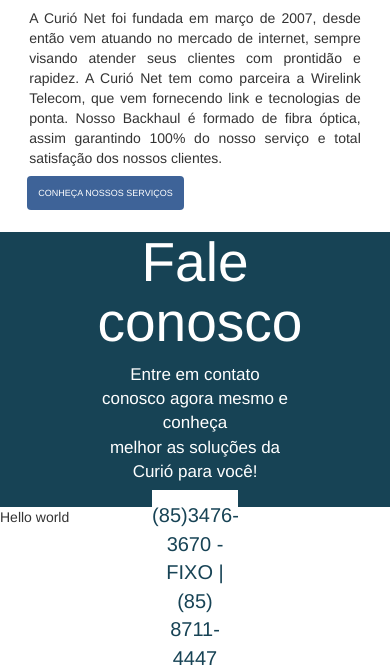
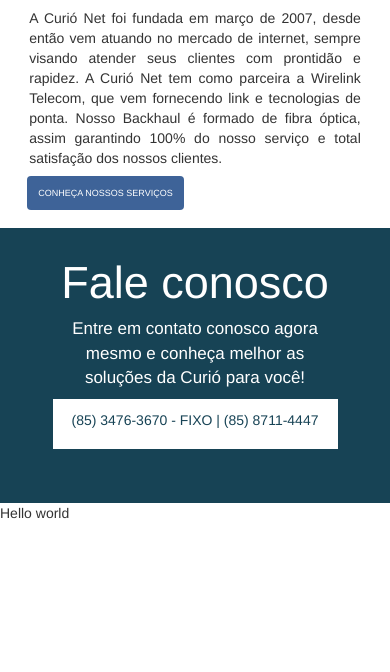
Before and after one commit to ITEVA/curioNet, a PHP site: page / in a window 390 px wide. Shown: the part 1131-1803 px from the top of the page. After the commit the page ends 1650 px from the top, so only its background shows below. Run offline with PHP 8.4, Linux system fonts and the light colour scheme.

Commit message:
Los ajustes

```diff
--- a/Pages/home.php
+++ b/Pages/home.php
@@ -172,6 +172,11 @@
     <img class="imgPrincipal2" src="img/quemSomos2.jpg"/>
     <img class="imgPrincipal2-1" src="img/quemSomos2-1.jpg"/>
     <img class="imgPrincipal2-2" src="img/quemSomos2-2.jpg"/>
+    <div id="btnFull">
+        <div id="botao">
+            <button class="btnPlanos"><a id="linkBotao" href="#planos"><p>CONHEÇA NOSSOS SERVIÇOS</p></a></button>
+        </div>
+    </div>
 
     <div class="col-lg-12 textoInformativo">
         <div class="textoBox">
@@ -197,12 +202,12 @@
     <div id="quemSomos"></div>
     <div class="col-lg-12 divInferior">
         <div class="info">
-            <h1>Fale conosco</h1>
-            <p>Entre em contato conosco agora mesmo e conheça<br/> melhor as soluções da Curió para você!</p>
+            <h1 id="title">Fale conosco</h1>
+            <p>Entre em contato conosco agora mesmo e conheça melhor as soluções da Curió para você!</p>
 
             <div class="contato">
                 <div class="boxBranca">
-                    <p>(85)3476-3670 - FIXO | (85) 8711-4447</p>
+                    <p>(85) 3476-3670 - FIXO | (85) 8711-4447</p>
                 </div>
             </div>
         </div>
--- a/Pages/topo.php
+++ b/Pages/topo.php
@@ -40,7 +40,7 @@
             <li id="liMenu2" role="presentation"><a href="#quemSomos">Quem somos</a></li>
             <li id="liMenu3" role="presentation"><a href="planos">Planos</a></li>
             <li id="liMenu4" role="presentation"><a href="contato">Contatos</a></li>
-            <li id="liMenu5" role="presentation"><a href="http://www.speedtest.net/pt/" target="blank">Medidor de velocidade</a></li>
+            <li id="liMenu5" role="presentation"><a target="_blank" href="http://www.speedtest.net/pt/">Teste de Velocidade</a></li>
         </ul>
     </div>
     </div>
--- a/css/quemSomos.css
+++ b/css/quemSomos.css
@@ -53,11 +53,12 @@ div.divInferior{
 div.info{
     display: block;
     position: relative;
-    width: 50%;
+    width: 330px;
     float: none;
     margin: 0 auto;
     text-align: center;
     color: #fff;
+    padding-top: 10px;
 }
 
 h1{
@@ -71,9 +72,8 @@ div.boxBranca{
     margin: 0 auto;
     background-color: #fff;
     color: #174355;
-    width: 44%;
     height: 50px;
-    font-size: 20px;
+    font-size: 17px;
     padding: 11px 0 8px 0;
 }
 
@@ -128,6 +128,10 @@ p#historia{
     button.btnPlanos{
         font-size: 10px;
     }
+
+    div.divInferior{
+        margin-top: -2.5%;
+    }
 }
 
 @media all and (max-width: 1030px){
@@ -150,6 +154,10 @@ p#historia{
 
     img.imgPrincipal2-2{
         display: block;
+    }
+
+    div#btnFull{
+        display: none;
     }
 
     div#botao{
@@ -188,4 +196,15 @@ p#historia{
         font-size: 9px;
     }
 
+    div.info{
+        width: 285px;
+    }
+
+    h1#title{
+        font-size: 45px;
+    }
+
+    div.boxBranca{
+        font-size: 14px;
+    }
 }
--- a/css/topo.css
+++ b/css/topo.css
@@ -172,6 +172,10 @@ li.menu{
     width: 80%;
 }
 
+.hamburguer:hover{
+    opacity: 0.9;
+}
+
 .hamburguer {
     width: 25px;
     height: 19px;
@@ -237,9 +241,9 @@ li.menu{
 .menu2 {
     max-height: 0;
     background: #3E6398;
-    -webkit-transition: all 300ms ease-in-out;
-    transition: all 300ms ease-in-out;
-    overflow: hidden;
+    -webkit-transition: all 400ms ease-in-out;
+    transition: all 400ms ease-in-out;
+    overflow-y: hidden;
     font-family: sans-serif;
     font-weight: 400;
     font-size: 17px;
@@ -268,11 +272,12 @@ hr{
 }
 
 div#links{
-    width: 80%;
+    width: 65%;
     display: block;
     position: relative;
     float: none;
-    margin: 0 auto;
+    padding-left: 10%;
+    padding-top: 8%;
 }
 
 a#link1{
@@ -481,6 +486,10 @@ a#link1{
         margin-top: -7.9%;
         margin-left: -2.9%;
     }
+
+    div#links{
+        padding-top: 10%;
+    }
 }
 
 
@@ -533,6 +542,11 @@ a#link1{
     div.barraSuperior{
         padding-top: 10px;
     }
+
+    div#links{
+        padding-top: 14%;
+        padding-left: 12%;
+    }
 }
 
 
@@ -544,6 +558,10 @@ a#link1{
 
     a#link1{
         margin-top: 20%;
+    }
+
+    div#links{
+        padding-top: 5%;
     }
 }
 
--- a/js/topo.js
+++ b/js/topo.js
@@ -7,22 +7,23 @@ $(function(){
     });
 });
 
+
 $(document).ready(function() {
 
     $('a[class=hamburguer]').click(function(e) {
+
 
         var maskHeight = $(document).height();
         var maskWidth = $(window).width();
 
         $('.menu2').css({'width':maskWidth,'height':maskHeight});
 
-        document.getElementById("menu2").style.marginTop = -maskHeight;
-
         $(id).fadeIn(3000);
 
     });
+});
 
-});
+
 
 $(function(){
     $("ul li#liMenu2").click(function (event) {
```
Also changed, not shown: Pages/quemSomos.php (deleted, +0 -21 lines).
